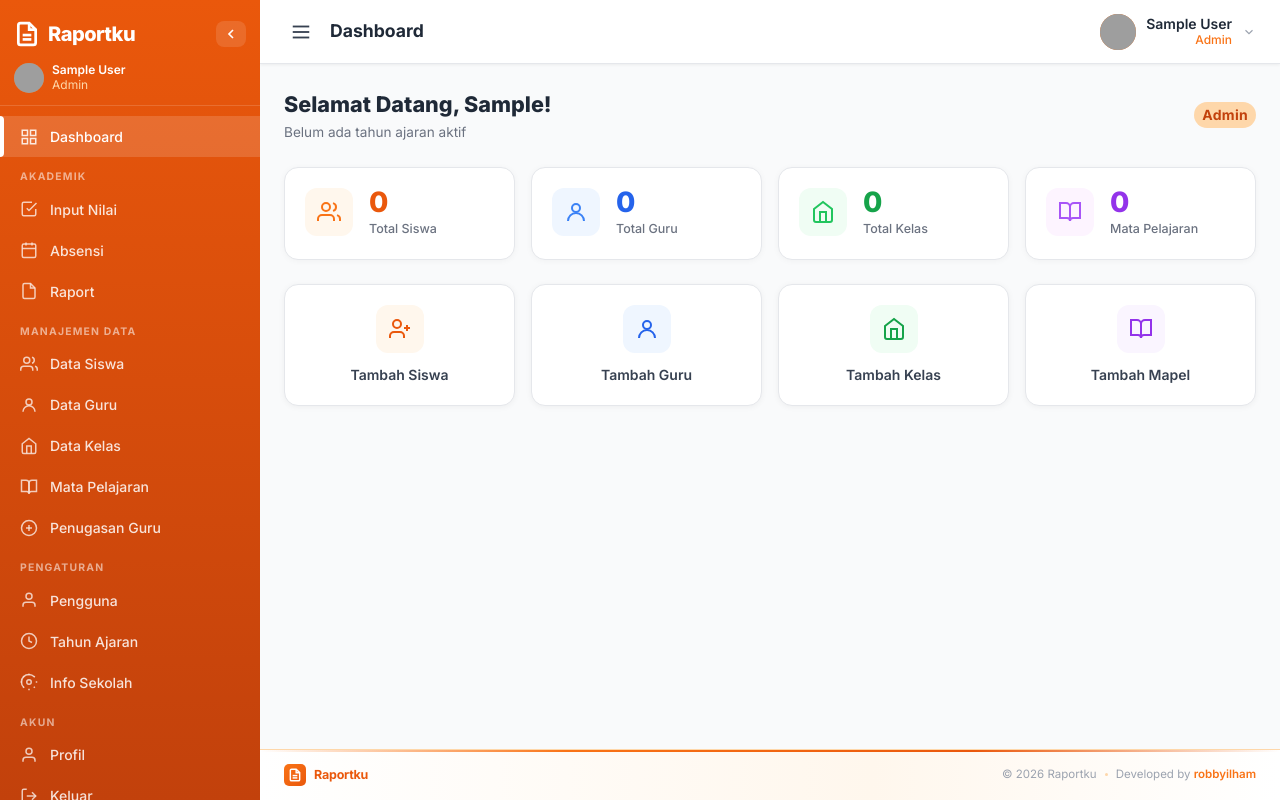
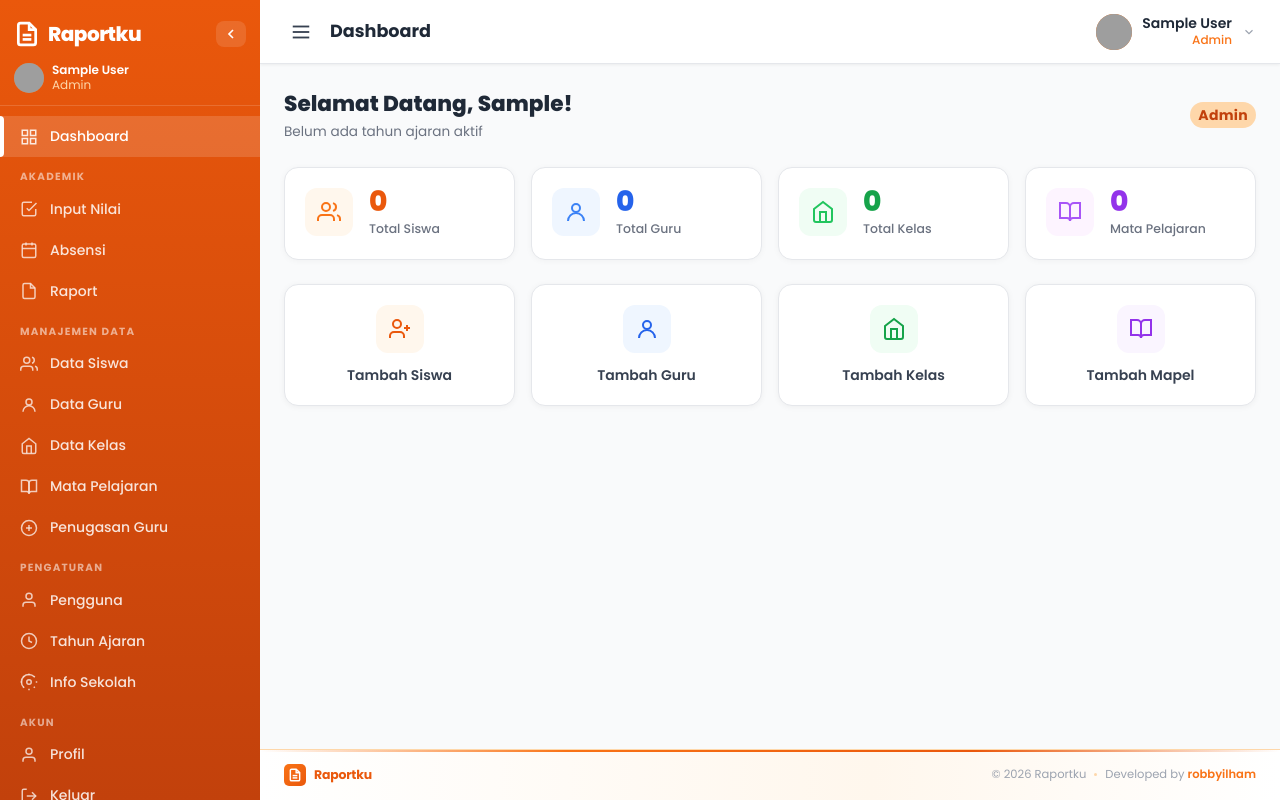
Before and after one commit to robbytrujillo/raportsma, a PHP site: page /raportku23102026/ in a window 1280 px wide. Run offline with PHP 8.4, Linux system fonts and the light colour scheme; the visitor is signed in with stand-in values (Sample User, id 1); data that the repository does not hold is empty; some libraries are stand-ins or nearby versions; grey boxes are pictures that could not be loaded.

Commit message:
fix & improve: font, pagination, raport, htaccess, excel import
- Font: ganti Inter -> Poppins di seluruh aplikasi (header, login, print)
- Pagination: turunkan default per-page ke 10, tambah per-page selector
  (10/25/50/100) + fix page overbound di semua halaman listing
- Raport: fix PDO HY093 :kid duplikat di raport/index.php
- Raport: logo otomatis baca logoihbs.png dari uploads/logos/
- Excel import: fix getCellByColumnAndRow() -> getCell() untuk PhpSpreadsheet 2.x+
- .htaccess: tulis ulang - hapus RewriteBase hardcode, kompatibel cPanel
- uploads/.htaccess: upgrade proteksi ekstensi script
- config.php: auto-detect production/development untuk display_errors

```diff
--- a/layout/header.php
+++ b/layout/header.php
@@ -83,9 +83,10 @@ foreach (explode(' ', $user['nama_lengkap']) as $word) {
       }
     }
   </script>
-  <!-- Google Fonts: Inter -->
+  <!-- Google Fonts: Poppins -->
   <link rel="preconnect" href="https://fonts.googleapis.com">
-  <link href="https://fonts.googleapis.com/css2?family=Inter:wght@400;500;600;700;800&display=swap" rel="stylesheet">
+  <link rel="preconnect" href="https://fonts.gstatic.com" crossorigin>
+  <link href="https://fonts.googleapis.com/css2?family=Poppins:wght@400;500;600;700;800&display=swap" rel="stylesheet">
   <!-- Custom CSS -->
   <link rel="stylesheet" href="<?= BASE_URL ?>/style.css">
 </head>
--- a/pages/login.php
+++ b/pages/login.php
@@ -49,7 +49,8 @@ if ($_SERVER['REQUEST_METHOD'] === 'POST') {
     <?php endif; ?>
     <script src="https://cdn.tailwindcss.com"></script>
     <link rel="preconnect" href="https://fonts.googleapis.com">
-    <link href="https://fonts.googleapis.com/css2?family=Inter:wght@400;500;600;700;800&display=swap" rel="stylesheet">
+    <link rel="preconnect" href="https://fonts.gstatic.com" crossorigin>
+    <link href="https://fonts.googleapis.com/css2?family=Poppins:wght@400;500;600;700;800&display=swap" rel="stylesheet">
     <link rel="stylesheet" href="<?= BASE_URL ?>/style.css">
 </head>
 
--- a/pages/raport/print.php
+++ b/pages/raport/print.php
@@ -31,6 +31,9 @@ if (!$siswa) {
   <meta charset="UTF-8">
   <meta name="viewport" content="width=device-width, initial-scale=1.0">
   <title>Raport — <?= htmlspecialchars($siswa['nama_lengkap']) ?></title>
+  <link rel="preconnect" href="https://fonts.googleapis.com">
+  <link rel="preconnect" href="https://fonts.gstatic.com" crossorigin>
+  <link href="https://fonts.googleapis.com/css2?family=Poppins:wght@400;500;600;700;800&display=swap" rel="stylesheet">
   <link rel="stylesheet" href="<?= BASE_URL ?>/style.css">
   <style>
     body { background: #fff; margin: 0; }
@@ -39,7 +42,7 @@ if (!$siswa) {
       background: #f97316; color: #fff; padding: 10px 24px;
       display: flex; align-items: center; justify-content: space-between;
       box-shadow: 0 2px 8px rgba(0,0,0,0.15);
-      font-family: 'Inter', sans-serif;
+      font-family: 'Poppins', sans-serif;
     }
     .print-toolbar button, .print-toolbar a {
       background: rgba(255,255,255,0.2);
--- a/style.css
+++ b/style.css
@@ -26,7 +26,7 @@
 *, *::before, *::after { box-sizing: border-box; }
 
 body {
-  font-family: 'Inter', -apple-system, BlinkMacSystemFont, 'Segoe UI', sans-serif;
+  font-family: 'Poppins', -apple-system, BlinkMacSystemFont, 'Segoe UI', sans-serif;
   background: var(--gray-50);
   color: var(--gray-800);
   min-height: 100vh;
```
Also changed, not shown: .htaccess (added).
